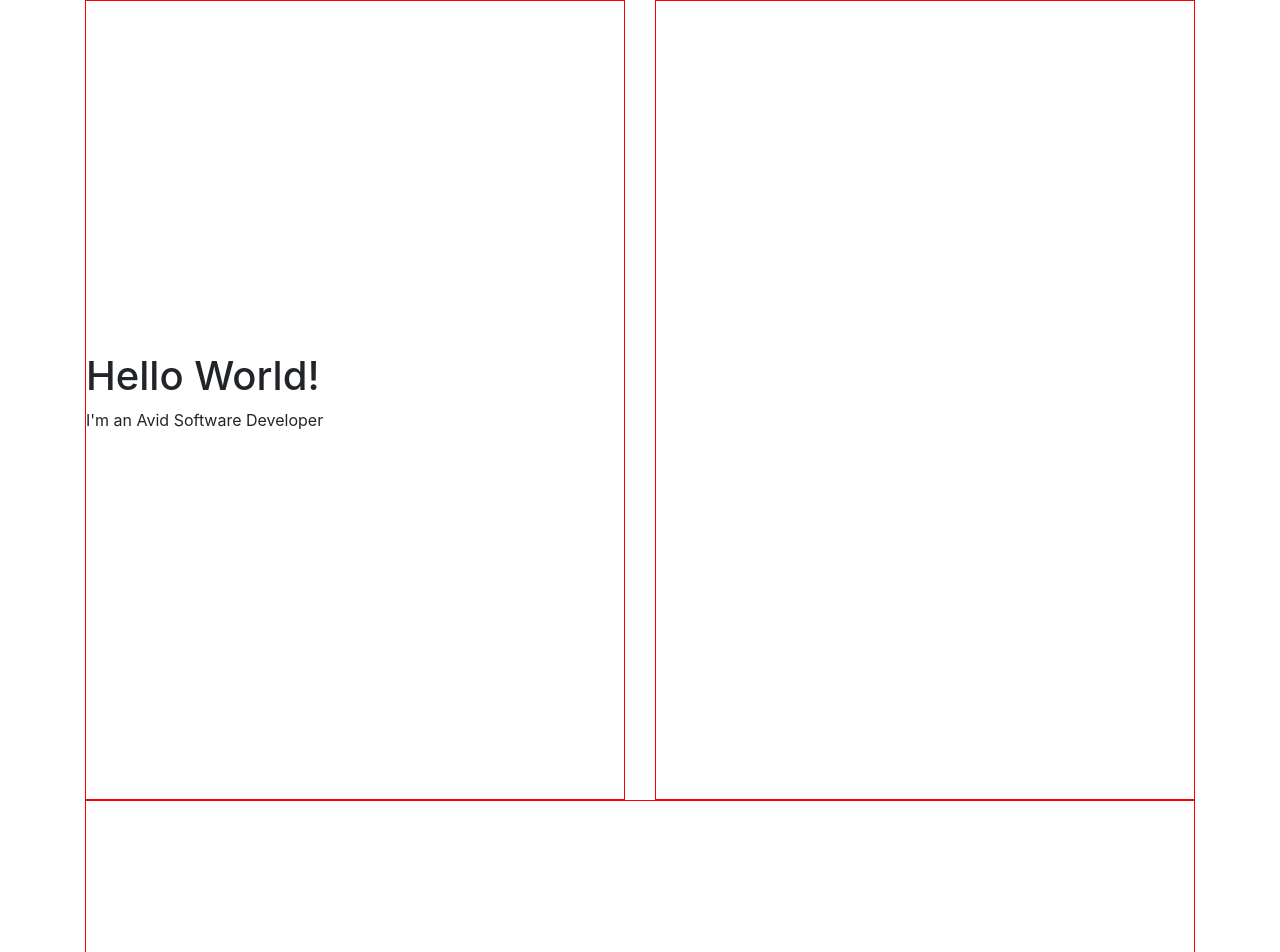
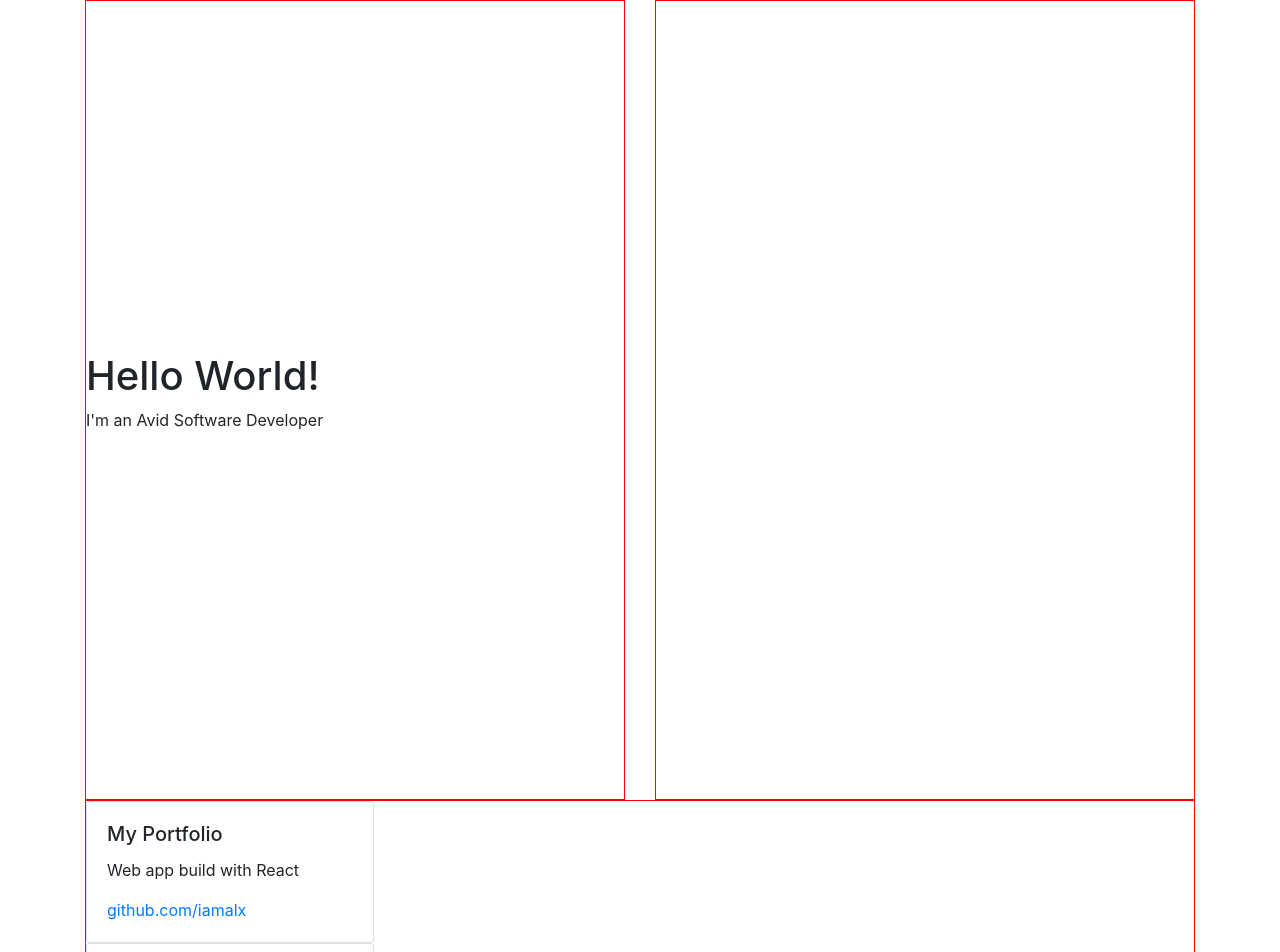
Before and after one commit to iamalx/react-portfolio, a React (Create React App) app: page / in a window 1280 px wide. Shown: the top 952 px of the page. Built offline with nearby package versions, Linux system fonts and the light colour scheme.

Commit message:
cards added => format !!!

```diff
--- a/src/components/portfolio.js
+++ b/src/components/portfolio.js
@@ -1,5 +1,24 @@
 import '../App.css';
 import { useState } from 'react';
+import Card from 'react-bootstrap/Card';
+
+const projects = [
+    {
+        title: 'My Portfolio ',
+        text: 'Web app build with React',
+        link: 'github.com/iamalx',
+    },
+    {
+        title: 'My Portfolio ',
+        text: 'Web app build with React',
+        link: 'github.com/iamalx',
+    },
+    {
+        title: 'My Portfolio ',
+        text: 'Web app build with React',
+        link: 'github.com/iamalx',
+    }
+]
 
 const Portfolio = () => {
 
@@ -8,6 +27,19 @@ const Portfolio = () => {
 
     return (
         <div className='error-bar viewport-hg' >
+            {console.log(projects)}
+            {projects.map(elem => (
+                    <Card key={elem.title} style={{ width: '18rem' }}>
+                        <Card.Body>
+                            <Card.Title>{elem.title}</Card.Title>
+                                <Card.Text>
+                                {elem.text}
+                                </Card.Text>
+                            <Card.Link href="#">{elem.link}</Card.Link>
+                        </Card.Body>
+                    </Card>
+                ))
+            }
 
         </div>
     );
```
